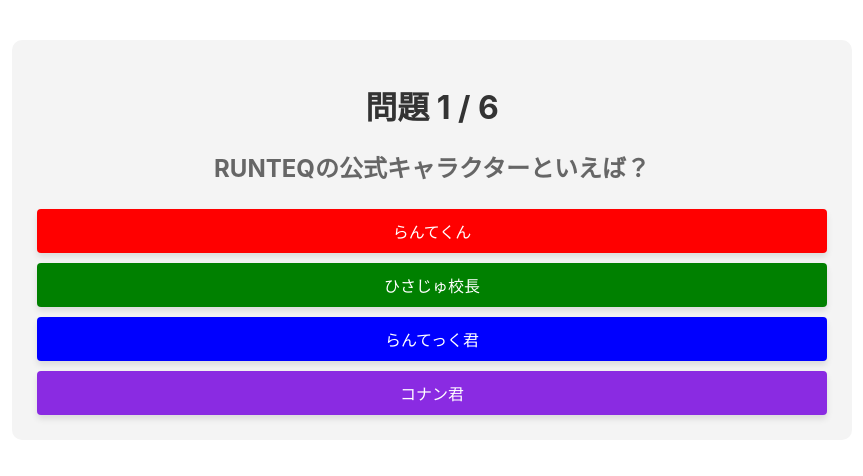
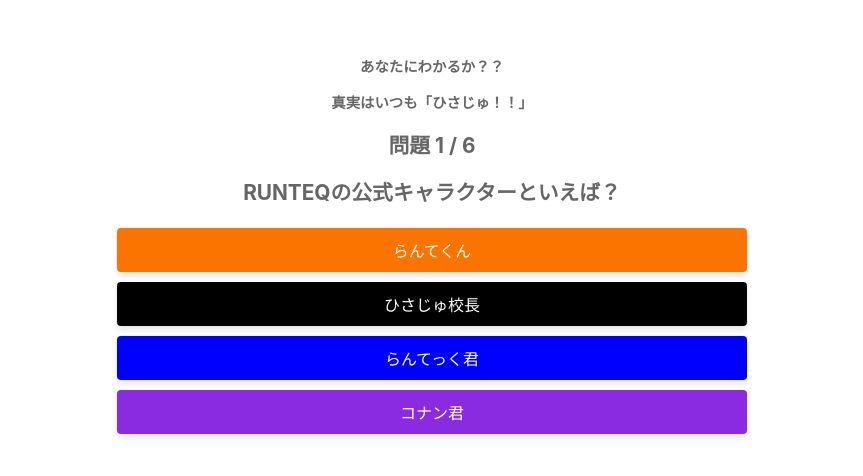
Before and after one commit to yamadahideto/quiz-app, a React (Create React App) app: page / in a window 1280 px wide. Shown: the part 160-636 px from the top of the page, without its empty margins (208-1071 px from the left). Built offline with nearby package versions, Linux system fonts and the light colour scheme.

Commit message:
不要なコードの削除とXのシェアリンク作成

```diff
--- a/public/index.html
+++ b/public/index.html
@@ -13,7 +13,7 @@
 
     <link rel="manifest" href="%PUBLIC_URL%/manifest.json" />
 
-    <title>React App</title>
+    <title>真実はいつもひさじゅ</title>
   </head>
   <body>
     <noscript>You need to enable JavaScript to run this app.</noscript>
--- a/src/App.css
+++ b/src/App.css
@@ -11,14 +11,14 @@
 
 .question-section {
   padding: 20px;
-  background: #f4f4f4;
+  background: white;
   border-radius: 10px;
-  width: 800px;
+  width: 50%;
 }
 
 h1 {
   color: #333;
-  font-size: 2em;
+  font-size: 24px;
 }
 
 .final-score {
@@ -28,7 +28,12 @@ h1 {
 
 h2 {
   color: #666;
-  font-size: 1.5em;
+  font-size: 1.3em;
+}
+
+h3 {
+  color: #666;
+  font-size: 0.9em;
 }
 
 button {
@@ -36,7 +41,7 @@ button {
   font-size: 1em;
   margin: 5px;
   cursor: pointer;
-  background-color: #007bff;
+  background-color: #fc7400;
   color: white;
   border: none;
   border-radius: 4px;
@@ -67,11 +72,11 @@ button {
   flex-direction: column;
 }
 .option-0 {
-  background-color: red;
+  background-color: #fc7400;
 }
 
 .option-1 {
-  background-color: green;
+  background-color: black;
 }
 
 .option-2 {
@@ -80,12 +85,6 @@ button {
 
 .option-3 {
   background-color: blueviolet;
-}
-.option-4 {
-  background-color: tomato;
-}
-.option-5 {
-  background-color: #ffaa00;
 }
 
 /* ボタンの共通スタイル */
@@ -110,7 +109,6 @@ button {
 
 /* スコア画面のスタイル */
 .score-section {
-  background-color: #f4f4f4;
   padding: 20px;
   border-radius: 10px;
   max-width: 1400px;
@@ -123,7 +121,7 @@ button {
 }
 
 .answer-table thead {
-  background-color: #007bff;
+  background-color: #fc7400;
   color: white;
 }
 
@@ -138,8 +136,15 @@ button {
 }
 
 .shareButton,
-a {
+.shareLink {
   color: white;
   background-color: black;
   text-decoration: none;
 }
+
+.reloadButton,
+.reloadLink {
+  color: white;
+  background-color: #fc7400;
+  text-decoration: none;
+}
--- a/src/App.js
+++ b/src/App.js
@@ -58,8 +58,8 @@ function App() {
           <table className="answer-table">
             <thead>
               <tr>
-                <td> 質問 </td>
-                <td> あなたの解答 </td>
+                <td> 問題 </td>
+                <td> 解答 </td>
                 <td> 結果 </td>
               </tr>
             </thead>
@@ -76,9 +76,10 @@ function App() {
           {allCorrect ? (
             <button className="shareButton">
               <a
-                href="http://twitter.com/share?url=localhost&text=みんなで一緒に！！「真実はいつもひさじゅ！！！」"
+                href="http://twitter.com/share?url=https://mini-quizapp.onrender.com/&text=みんなで一緒に！！「真実はいつもひさじゅ！！！」"
                 target="_blank"
                 rel="nofollow noopener noreferrer"
+                className="shareLink"
               >
                 Xで共有する
               </a>
@@ -86,20 +87,28 @@ function App() {
           ) : (
             <button className="shareButton">
               <a
-                href="http://twitter.com/share?url=localhost&text=不正解...? RUNTEQの方ではない？？...偽物だぁぁぁ！！！"
+                href="http://twitter.com/share?url=https://mini-quizapp.onrender.com/&text=不正解...? RUNTEQの方ではない？？...偽物だぁぁぁ！！！"
                 target="_blank"
                 rel="nofollow noopener noreferrer"
+                className="shareLink"
               >
                 Xで共有する
               </a>
             </button>
           )}
+          <button className="reloadButton">
+            <a href="https://mini-quizapp.onrender.com/" className="reloadLink">
+              もう一度遊ぶ
+            </a>
+          </button>
         </div>
       ) : (
         <div className="question-section">
-          <h1>
+          <h3> あなたにわかるか？？</h3>
+          <h3> 真実はいつも「ひさじゅ！！」 </h3>
+          <h2>
             問題 {currentQuestion + 1} / {quizData.length}{" "}
-          </h1>
+          </h2>
           <h2> {quizData[currentQuestion].question} </h2>
 
           {next ? (
```
